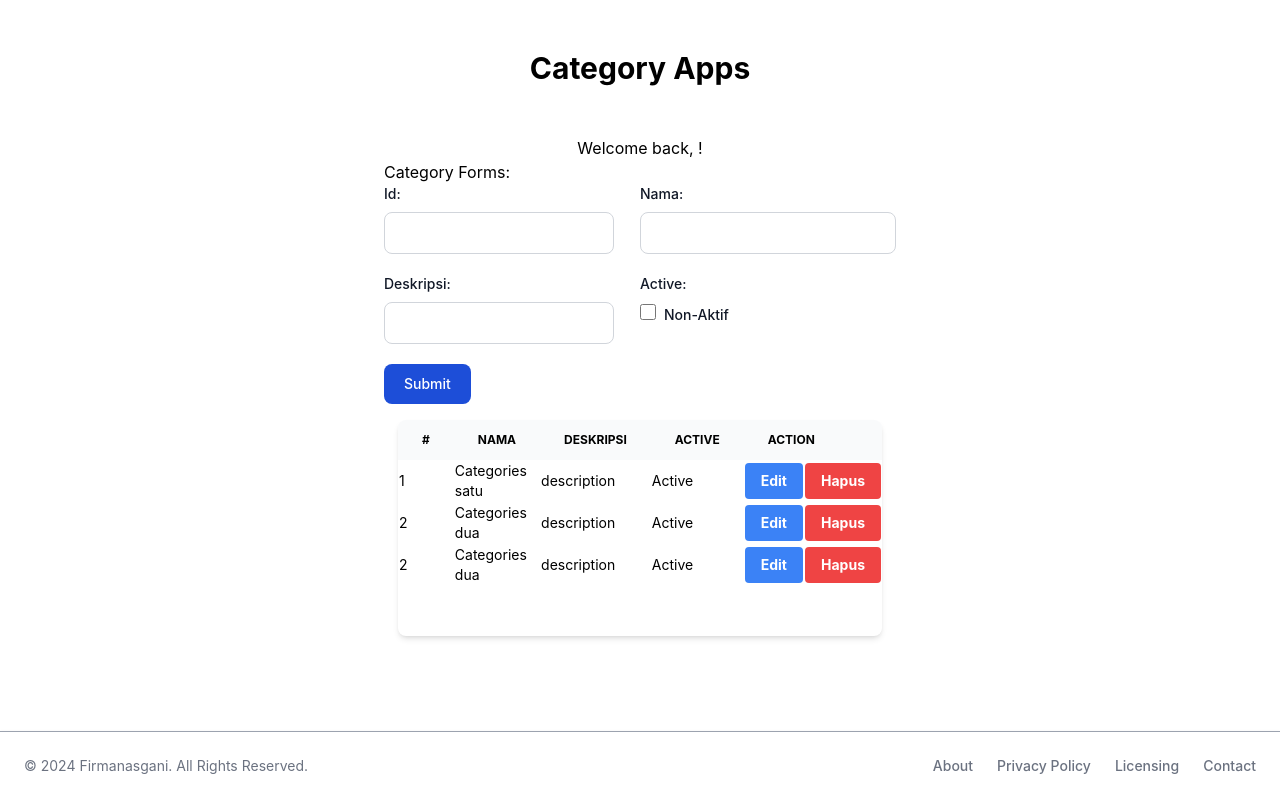
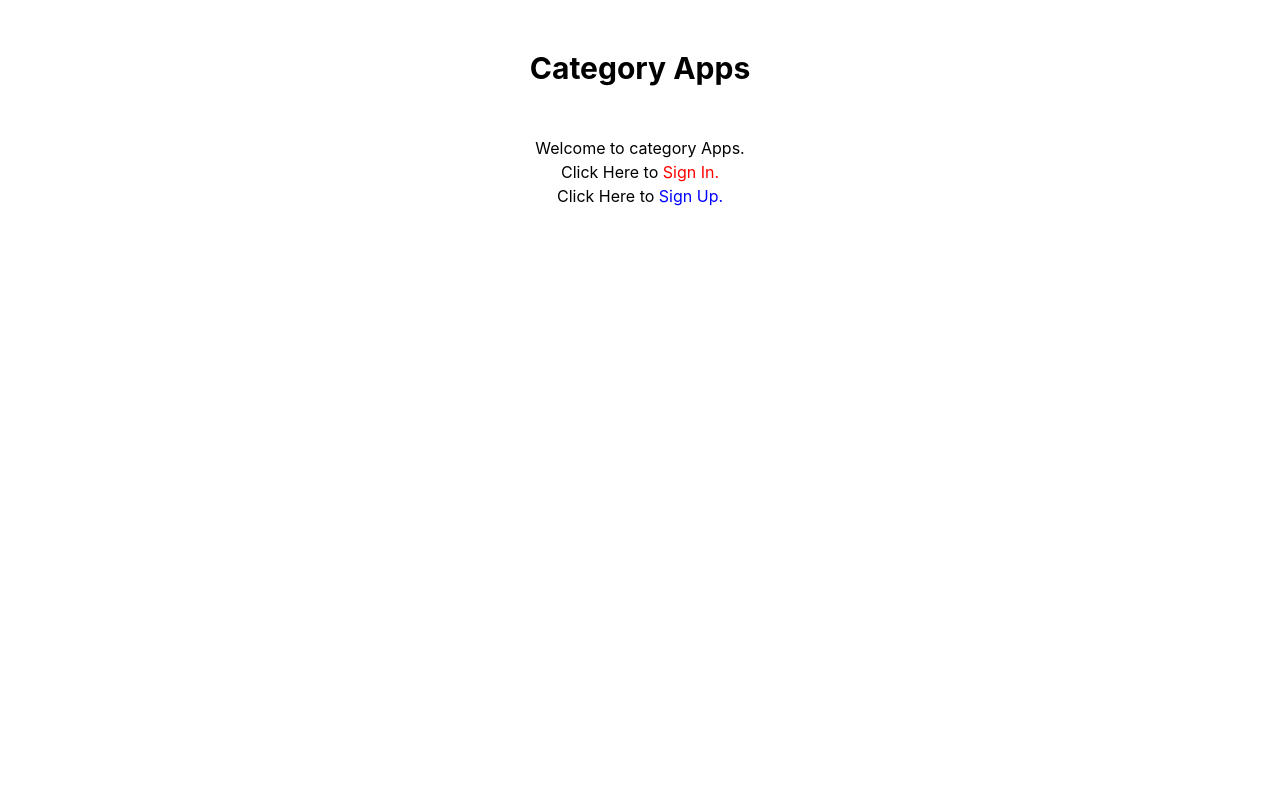
Before and after one commit to firmanasgani/module-4-apps, a React (Create React App) app: page / in a window 1280 px wide. Built offline with nearby package versions, Linux system fonts and the light colour scheme; no server answers; the HTML template or start-up script is replaced by a standard one.

Commit message:
change route /

```diff
--- a/src/App.tsx
+++ b/src/App.tsx
@@ -13,7 +13,7 @@ function Boostrap(){
     <>
       <BrowserRouter>
         <Routes>
-          <Route index path="/" element={<Home />} />
+          <Route index path="/" element={<NotLoginYet />} />
           <Route path="/register" element={<Register />} />
           <Route path="/signup" element={<Signup />} />
           <Route path="/signin" element={<Signin />} />
```
